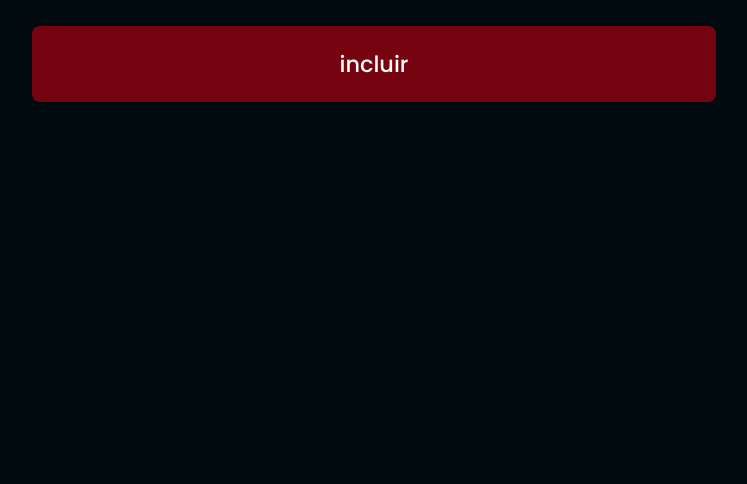
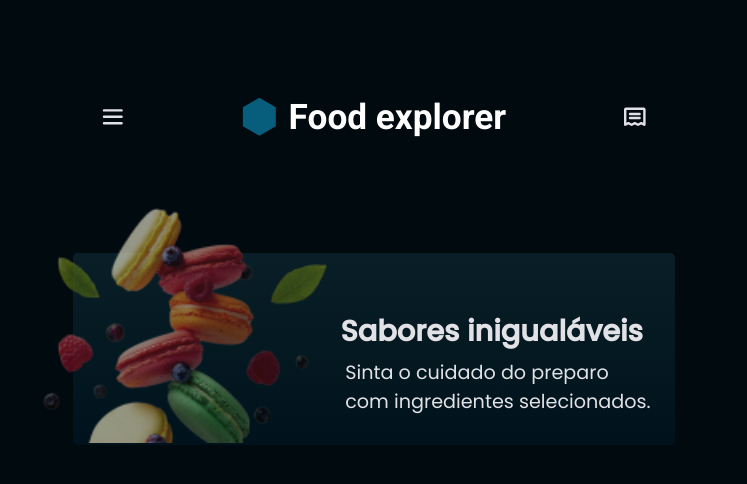
Before and after one commit to Brenobn/Foodexplorer-front, a React (Vite) app: page / in a window 1280 px wide. Shown: the top 484 px of the page, without its empty margins (266-1013 px from the left). Built offline with nearby package versions, Linux system fonts and the light colour scheme.

Commit message:
Adding style to texts and paragraphs and exporting it

```diff
--- a/src/pages/Home/index.jsx
+++ b/src/pages/Home/index.jsx
@@ -1,11 +1,22 @@
-import { Container } from "./styles";
+import { Container, Outdoor, OutdoorTitle, OutdoorParagraph } from "./styles";
 
-import { Button } from "../../components/Button";
+import { Header } from "../../components/Header";
+
+import CockiesImg from "../../assets/Cockies.png";
 
 export function Home() {
   return(
     <Container>
-      <Button title="incluir" />
+      <Header />
+      <Outdoor>
+        <img src={CockiesImg} alt="Foto de macorons com frutas"/>
+        <OutdoorTitle>
+          Sabores inigualáveis
+        </OutdoorTitle>
+        <OutdoorParagraph>
+          Sinta o cuidado do preparo com ingredientes selecionados.
+        </OutdoorParagraph>
+      </Outdoor>
     </Container>
   );
 }
--- a/src/pages/Home/styles.js
+++ b/src/pages/Home/styles.js
@@ -8,3 +8,43 @@ export const Container = styled.div`
 
   background: ${({ theme }) => theme.COLORS.BACKGROUND_900};
 `;
+
+export const Outdoor = styled.div`
+  width: 37.6rem;
+  height: 12.0rem;
+  border-radius: 0.3rem;
+  background: linear-gradient(180deg, #091E26 0%, #00131C 100%);
+  margin: 0 auto;
+  margin-top: 4.4rem;
+  position: relative;
+
+  > img {
+    width: 19.1rem;
+    height: 14.9rem;
+    opacity: 0.8;
+    position: absolute;
+
+    left: -2.5rem;
+    bottom: 0.1rem;
+  }
+`;
+
+export const OutdoorTitle = styled.h2`
+  color: ${({ theme }) => theme.COLORS.WHITE};
+  font-family: 'Poppins', sans-serif;
+  font-size: 1.8rem;
+  font-weight: 600;
+
+  padding-top: 3.6rem;
+  padding-left: 16.7rem;
+`;
+
+export const OutdoorParagraph = styled.p`
+  color: ${({ theme }) => theme.COLORS.WHITE};
+  font-family: 'Poppins', sans-serif;
+  font-size: 1.2rem;
+  font-weight: 400;
+
+  padding: 0.3rem 1.4rem 2.2rem 17.0rem;
+
+`;
```
